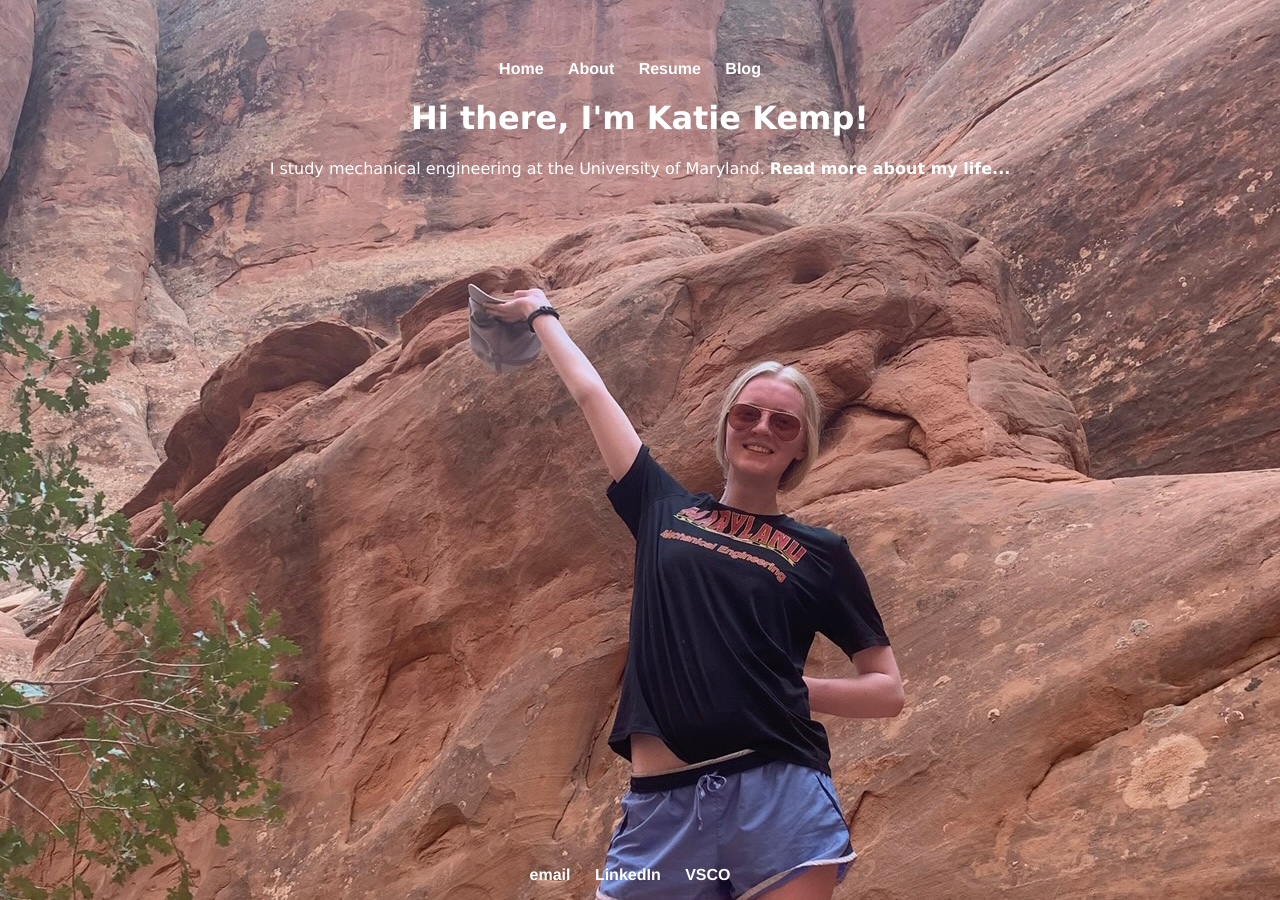
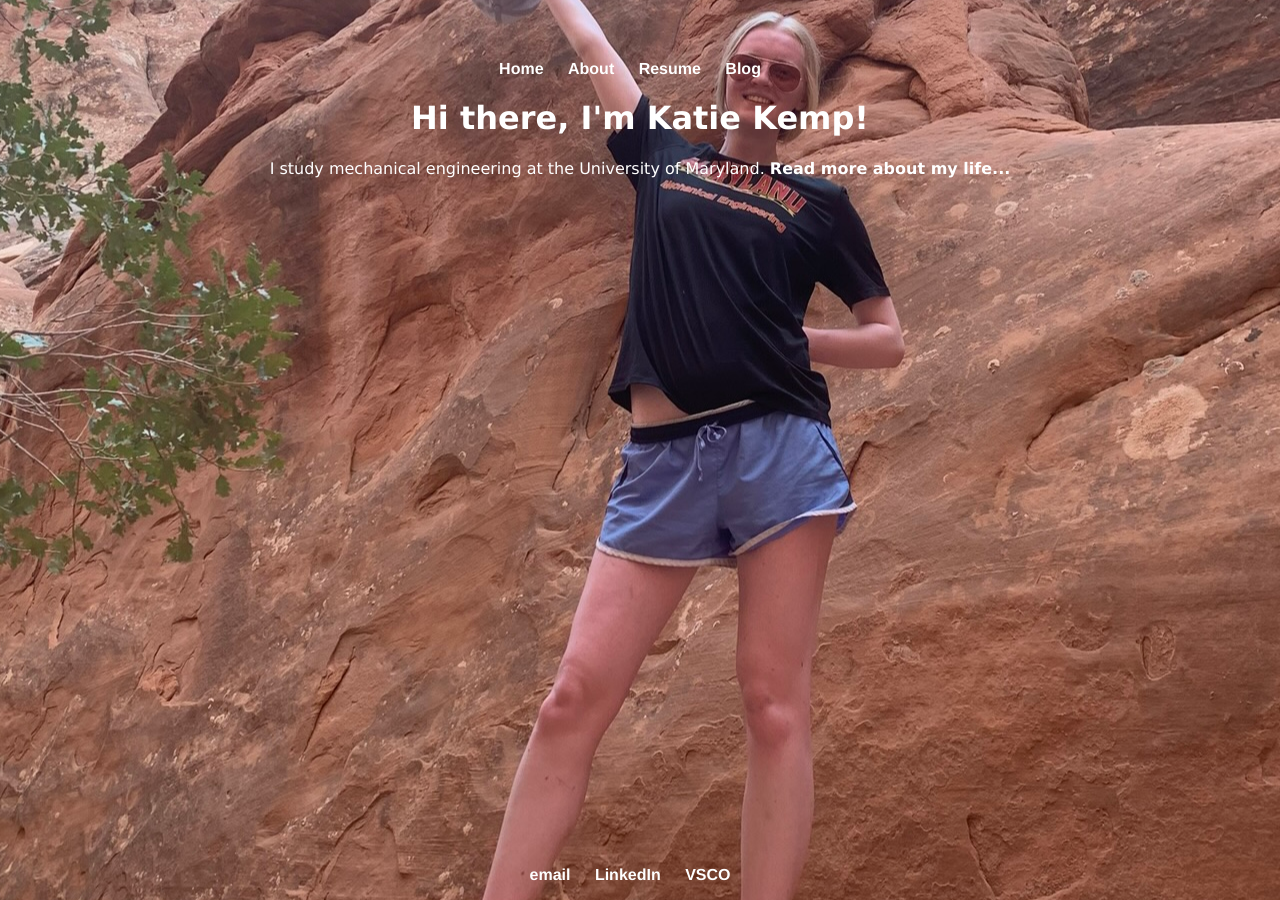
Before and after one commit to katherinekemp/katherinekemp.github.io, a Jekyll site: the page built from index.html, in a window 1280 px wide. Built offline with Jekyll 4.4.1, drawn with Linux system fonts in a browser that asks for light colours.

Commit message:
Update home.html

```diff
--- a/_layouts/home.html
+++ b/_layouts/home.html
@@ -8,7 +8,7 @@
 				background-image: url("homepage.JPG");
 				background-size: auto;
 				background-repeat: no-repeat;
-				background-position: center top;
+				background-position: 50% 25%;
 				text-align: center;
 			}
 			footer {
```
